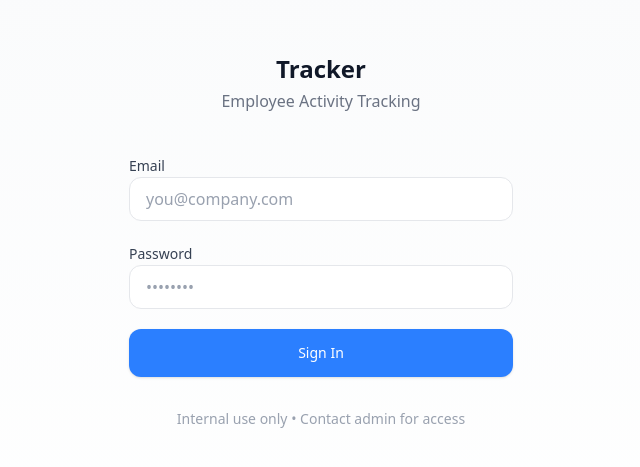
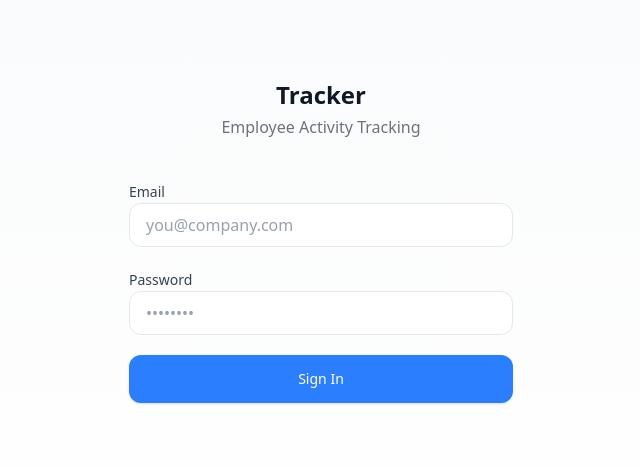
Before and after one commit to enlivotechnologies/leads-tracker, a Next.js app: page /login in a window 1280 px wide. Shown: the part 159-626 px from the top of the page, without its empty margins (319-959 px from the left). Built offline with nearby package versions, Linux system fonts and the light colour scheme.

Commit message:
fixed: manifest

```diff
--- a/src/app/login/page.tsx
+++ b/src/app/login/page.tsx
@@ -102,10 +102,6 @@ export default function LoginPage() {
             )}
           </Button>
         </form>
-
-        <p className="text-center text-sm text-gray-400 mt-8">
-          Internal use only • Contact admin for access
-        </p>
       </div>
     </div>
   );
```
